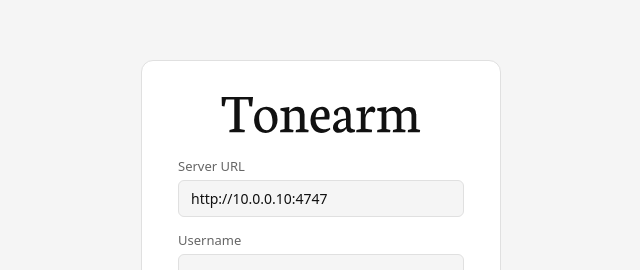
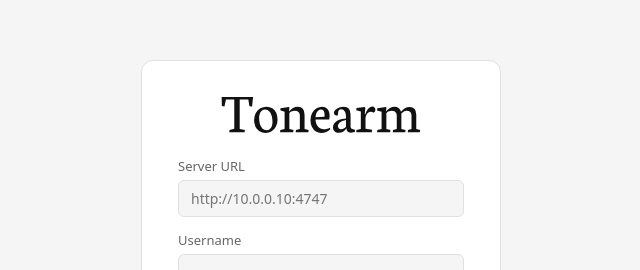
Before and after one commit to klay2000/Tonearm, a Svelte app: page / in a window 1280 px wide. Shown: the part 141-411 px from the top of the page, without its empty margins (319-959 px from the left). Built offline with nearby package versions, Linux system fonts and the light colour scheme.

Commit message:
fix: don't prefill login server URL with a hardcoded default (#83)
The dev server's IP was pre-filled as the actual value, so a new user
would silently connect to someone else's server unless they noticed and
cleared it. Show it as a placeholder instead.

```diff
--- a/src/routes/Login.svelte
+++ b/src/routes/Login.svelte
@@ -7,7 +7,7 @@
 
   const saved = get(lastSession)
 
-  let serverUrl = $state(saved?.serverUrl ?? 'http://10.0.0.10:4747')
+  let serverUrl = $state(saved?.serverUrl ?? '')
   let username = $state(saved?.username ?? '')
   let password = $state('')
   let error = $state(null)
@@ -37,7 +37,7 @@
       <form onsubmit={onSubmit}>
         <label>
           Server URL
-          <input type="url" bind:value={serverUrl} placeholder="http://…" required />
+          <input type="url" bind:value={serverUrl} placeholder="http://10.0.0.10:4747" required />
         </label>
         <label>
           Username
```
